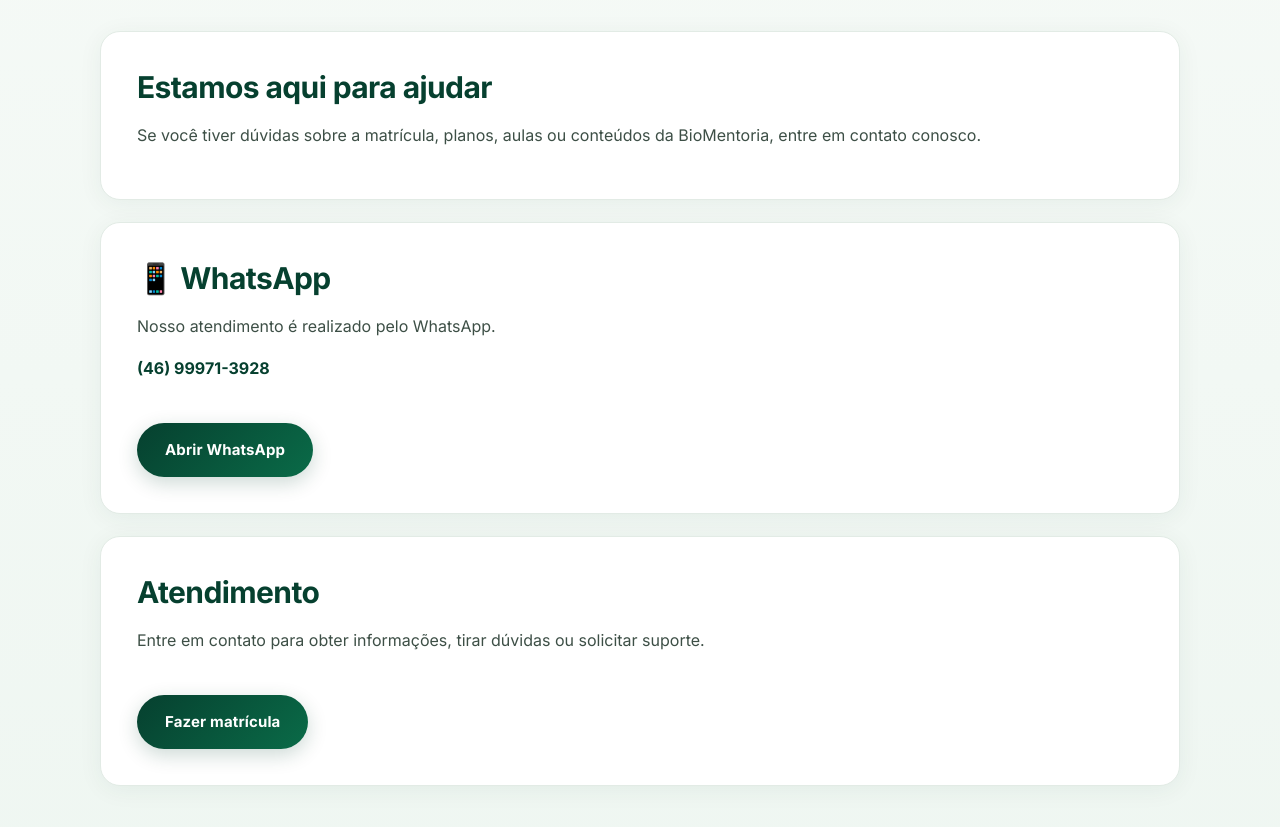
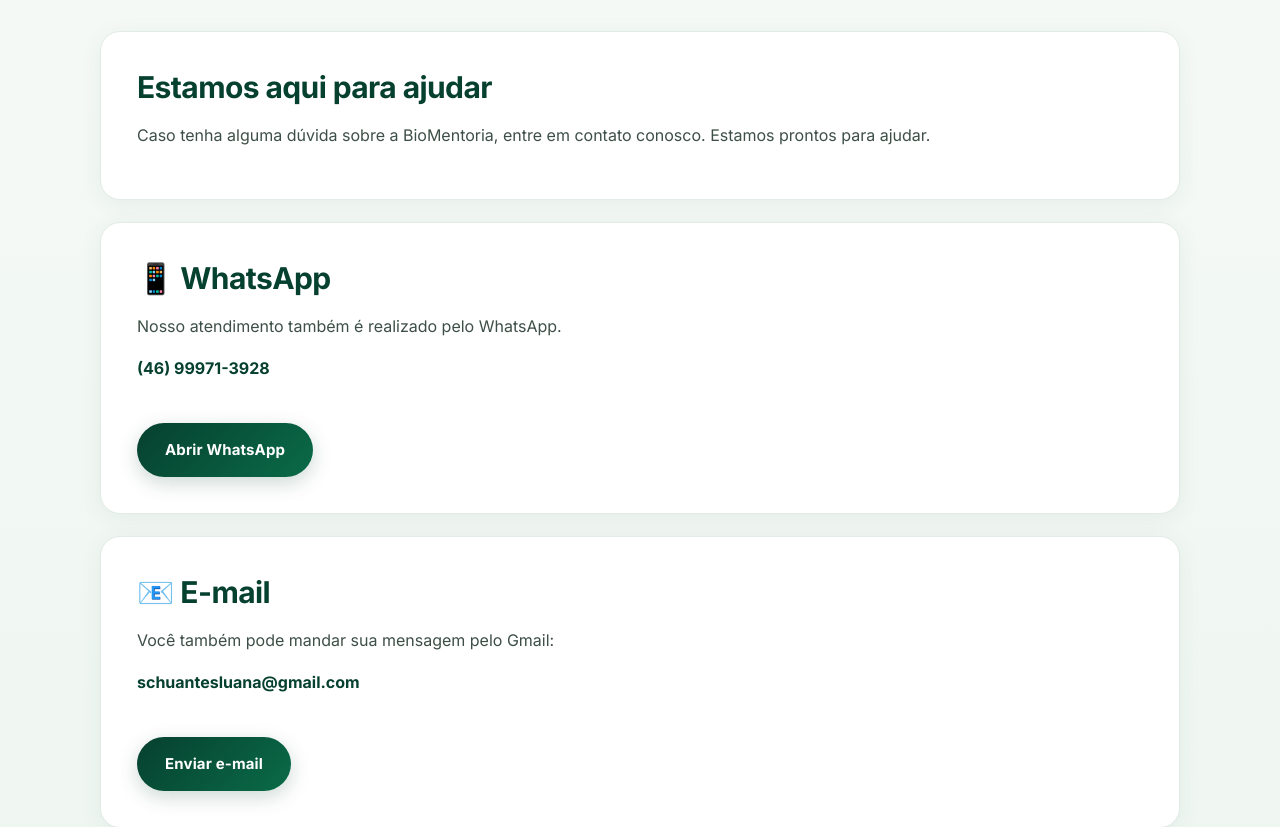
Before and after one commit to luanaschuantes/Aulas-de-biologia-online, a plain HTML site: page consulta_agendamentos.html in a window 1280 px wide. Shown: the part 260-1087 px from the top of the page. Drawn offline with Linux system fonts and the light colour scheme.

Commit message:
Remove seção Atendimento e adiciona contato por e-mail na página Contato

```diff
--- a/consulta_agendamentos.html
+++ b/consulta_agendamentos.html
@@ -28,15 +28,14 @@
     <section class="card">
         <h2>Estamos aqui para ajudar</h2>
         <p>
-            Se você tiver dúvidas sobre a matrícula,
-            planos, aulas ou conteúdos da BioMentoria,
-            entre em contato conosco.
+            Caso tenha alguma dúvida sobre a BioMentoria,
+            entre em contato conosco. Estamos prontos para ajudar.
         </p>
     </section>
 
     <section class="card">
         <h2>📱 WhatsApp</h2>
-        <p>Nosso atendimento é realizado pelo WhatsApp.</p>
+        <p>Nosso atendimento também é realizado pelo WhatsApp.</p>
         <p>
             <strong>(46) 99971-3928</strong>
         </p>
@@ -47,14 +46,16 @@
     </section>
 
     <section class="card">
-        <h2>Atendimento</h2>
+        <h2>📧 E-mail</h2>
         <p>
-            Entre em contato para obter informações,
-            tirar dúvidas ou solicitar suporte.
+            Você também pode mandar sua mensagem pelo Gmail:
+        </p>
+        <p>
+            <strong>schuantesluana@gmail.com</strong>
         </p>
         <br>
-        <a href="clientes.html" class="btn">
-            Fazer matrícula
+        <a href="mailto:schuantesluana@gmail.com" class="btn">
+            Enviar e-mail
         </a>
     </section>
 
```
